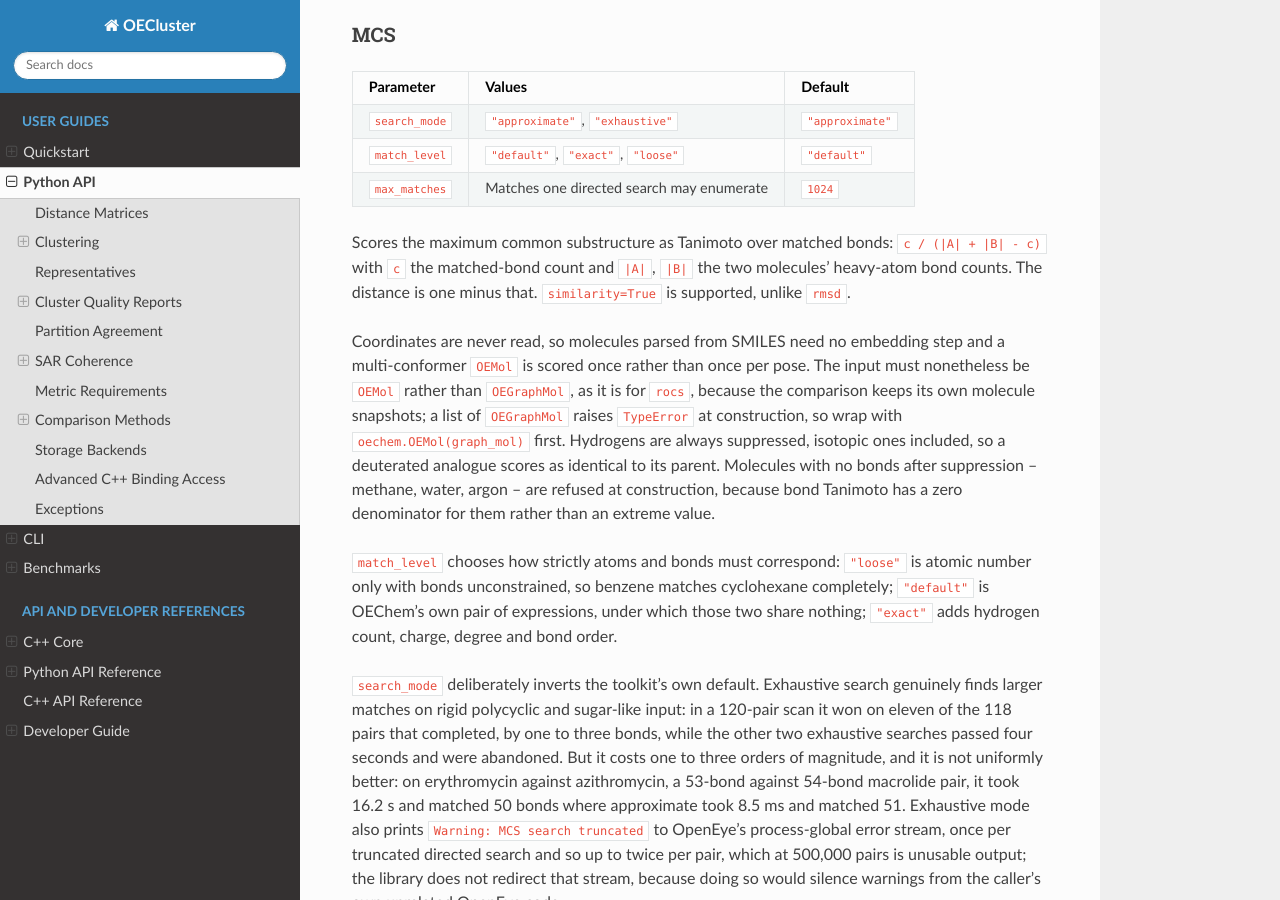
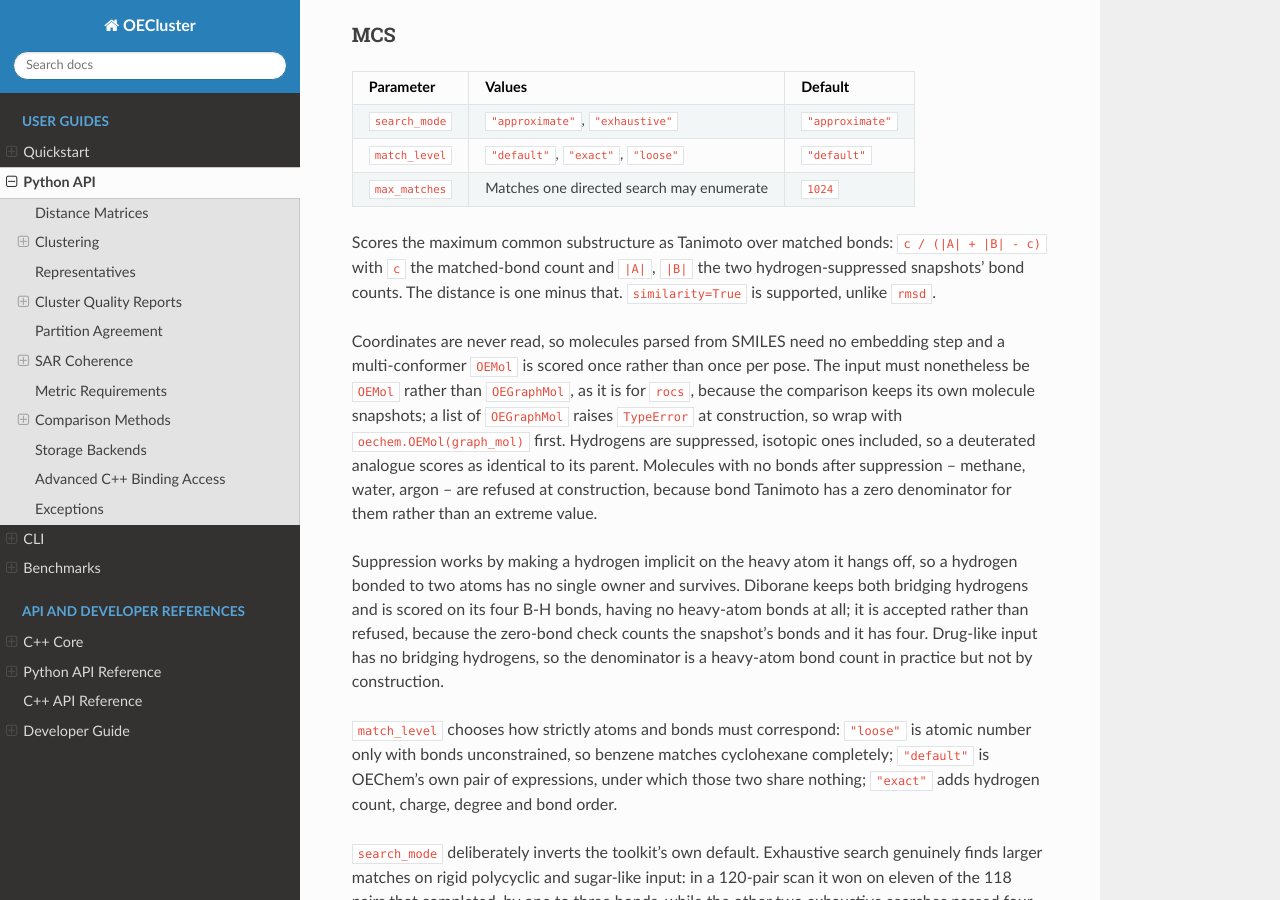
Before and after one commit to scott-arne/oecluster, a Sphinx documentation site: the page built from docs/python-api.md, in a window 1280 px wide and 900 px high, scrolled down 23841 px. Built offline with Sphinx 7.4.7 and the Read the Docs theme 3.1.0, drawn with Linux system fonts in a browser that asks for light colours; pages that are not in the unit, such as notebooks, are missing from menus; the version number is read from the project's files by our own code.

Commit message:
docs: qualify the hydrogen-suppression and denominator claims

```diff
--- a/docs/python-api.md
+++ b/docs/python-api.md
@@ -1175,7 +1175,7 @@ an empty title; the caller's molecules are never modified.
 
 Scores the maximum common substructure as Tanimoto over matched bonds:
 `c / (|A| + |B| - c)` with `c` the matched-bond count and `|A|`, `|B|` the two
-molecules' heavy-atom bond counts. The distance is one minus that.
+hydrogen-suppressed snapshots' bond counts. The distance is one minus that.
 `similarity=True` is supported, unlike `rmsd`.
 
 Coordinates are never read, so molecules parsed from SMILES need no embedding
@@ -1183,11 +1183,19 @@ step and a multi-conformer `OEMol` is scored once rather than once per pose.
 The input must nonetheless be `OEMol` rather than `OEGraphMol`, as it is for
 `rocs`, because the comparison keeps its own molecule snapshots; a list of
 `OEGraphMol` raises `TypeError` at construction, so wrap with
-`oechem.OEMol(graph_mol)` first. Hydrogens are always suppressed, isotopic
-ones included, so a deuterated analogue scores as identical to its parent.
+`oechem.OEMol(graph_mol)` first. Hydrogens are suppressed, isotopic ones
+included, so a deuterated analogue scores as identical to its parent.
 Molecules with no bonds after suppression -- methane, water, argon -- are
 refused at construction, because bond Tanimoto has a zero denominator for them
 rather than an extreme value.
+
+Suppression works by making a hydrogen implicit on the heavy atom it hangs
+off, so a hydrogen bonded to two atoms has no single owner and survives.
+Diborane keeps both bridging hydrogens and is scored on its four B-H bonds,
+having no heavy-atom bonds at all; it is accepted rather than refused, because
+the zero-bond check counts the snapshot's bonds and it has four. Drug-like
+input has no bridging hydrogens, so the denominator is a heavy-atom bond count
+in practice but not by construction.
 
 `match_level` chooses how strictly atoms and bonds must correspond: `"loose"` is
 atomic number only with bonds unconstrained, so benzene matches cyclohexane
```
Also changed, not shown: CHANGELOG.md (+1 -1 lines), README.md (+1 -1 lines), 2 other files.
